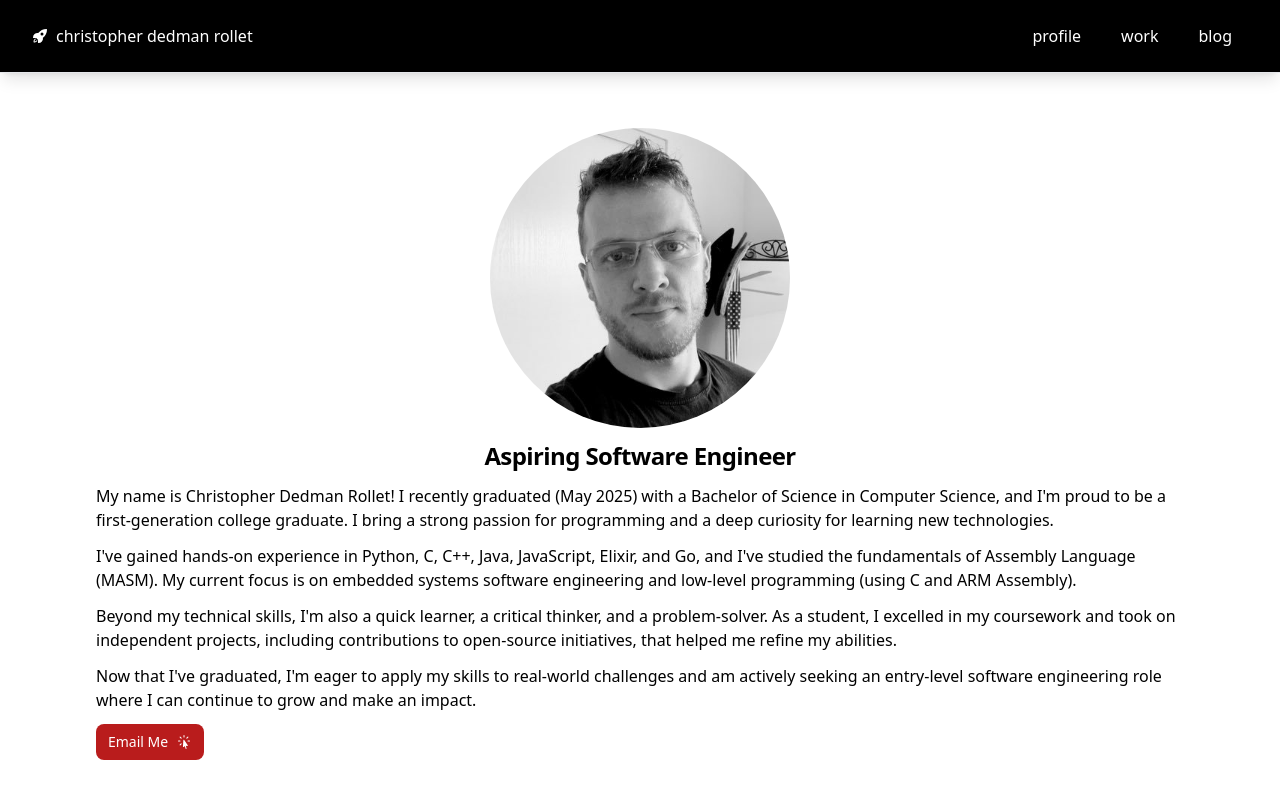
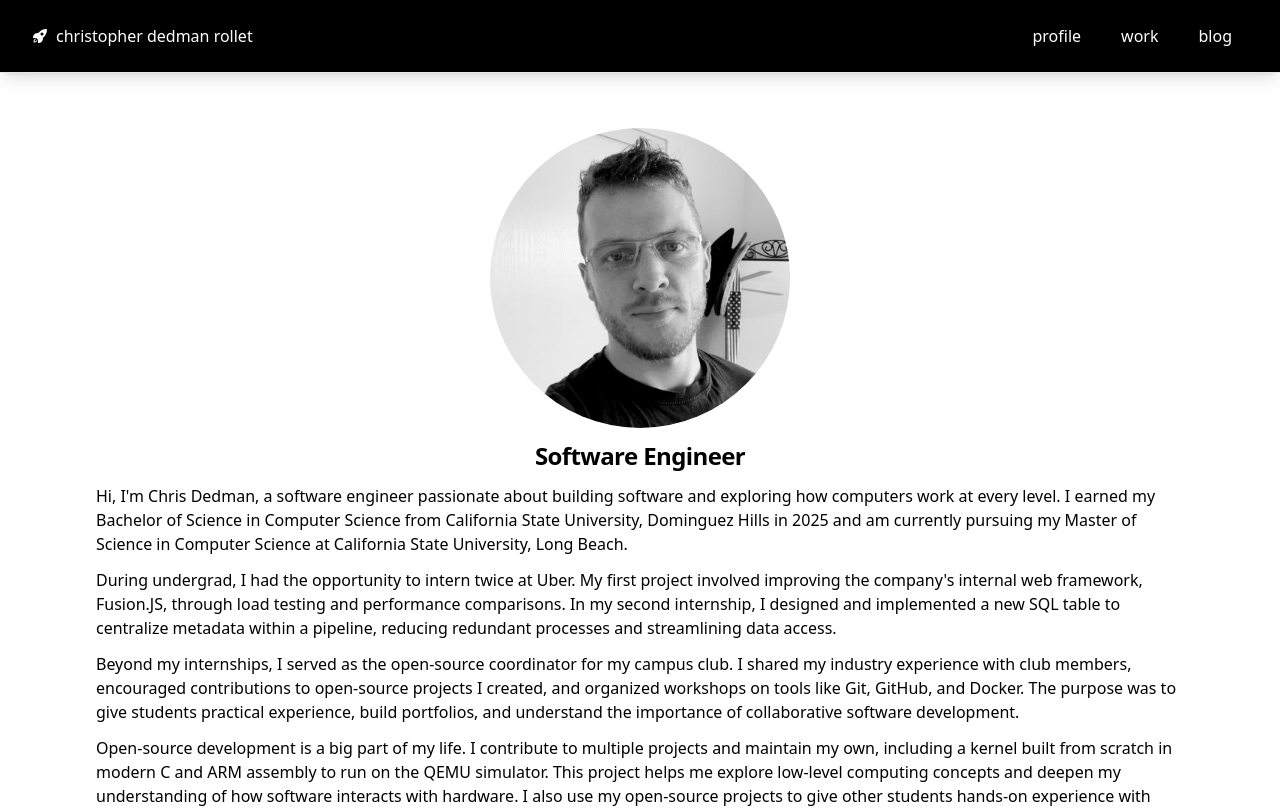
Before and after one commit to chrisdedman/website, a Next.js app: page /profile in a window 1280 px wide. Shown: the top 808 px of the page. Built offline with nearby package versions, Linux system fonts and the light colour scheme.

Commit message:
Update AboutMe component to reflect current status and experiences

```diff
--- a/src/components/resume/aboutme.tsx
+++ b/src/components/resume/aboutme.tsx
@@ -14,25 +14,23 @@ export default function AboutMe() {
           height={300}
         />
       </div>
-      <h5 className="mb-2 text-2xl font-bold tracking-tight flex justify-center">Aspiring Software Engineer</h5>
+      <h5 className="mb-2 text-2xl font-bold tracking-tight flex justify-center">Software Engineer</h5>
       <p className="mb-3">
-        My name is Christopher Dedman Rollet! I recently graduated (May 2025) with a Bachelor of Science in
-        Computer Science, and I&apos;m proud to be a first-generation college graduate. I bring a strong passion
-        for programming and a deep curiosity for learning new technologies.
+        Hi, I&#39;m Chris Dedman, a software engineer passionate about building software and exploring how computers work at every level. I earned my Bachelor of Science in Computer Science from California State University, Dominguez Hills in 2025 and am currently pursuing my Master of Science in Computer Science at California State University, Long Beach.
       </p>
       <p className="mb-3">
-        I&#39;ve gained hands-on experience in Python, C, C++, Java, JavaScript, Elixir, and Go, and I&#39;ve studied the fundamentals of Assembly
-        Language (MASM). My current focus is on embedded systems software engineering and low-level programming (using C and ARM Assembly).
+        During undergrad, I had the opportunity to intern twice at Uber. My first project involved improving the company&#39;s internal web framework, Fusion.JS, through load testing and performance comparisons. In my second internship, I designed and implemented a new SQL table to centralize metadata within a pipeline, reducing redundant processes and streamlining data access.
       </p>
       <p className="mb-3">
-        Beyond my technical skills, I&#39;m also a quick learner, a critical thinker, and a problem-solver.
-        As a student, I excelled in my coursework and took on independent projects, including contributions
-        to open-source initiatives, that helped me refine my abilities.
+        Beyond my internships, I served as the open-source coordinator for my campus club. I shared my industry experience with club members, encouraged contributions to open-source projects I created, and organized workshops on tools like Git, GitHub, and Docker. The purpose was to give students practical experience, build portfolios, and understand the importance of collaborative software development.
       </p>
       <p className="mb-3">
-        Now that I&#39;ve graduated, I&#39;m eager to apply my skills to real-world challenges and am actively seeking an entry-level software engineering
-        role where I can continue to grow and make an impact.
+        Open-source development is a big part of my life. I contribute to multiple projects and maintain my own, including a kernel built from scratch in modern C and ARM assembly to run on the QEMU simulator. This project helps me explore low-level computing concepts and deepen my understanding of how software interacts with hardware. I also use my open-source projects to give other students hands-on experience with real-world software engineering practices.
       </p>
+      <p className="mb-3">
+        I&#39;m always looking for opportunities to learn, collaborate, and build software that not only solves problems but also helps others to grow as developers.
+      </p>
+
       <a
         href="mailto:chrisdedman@proton.me"
         className="inline-flex items-center px-3 py-2 text-sm font-medium text-center text-white bg-red-700 rounded-lg hover:bg-blue-800 focus:ring-4 focus:outline-none focus:ring-blue-300 dark:bg-blue-600 dark:hover:bg-blue-700 dark:focus:ring-blue-800"
```
